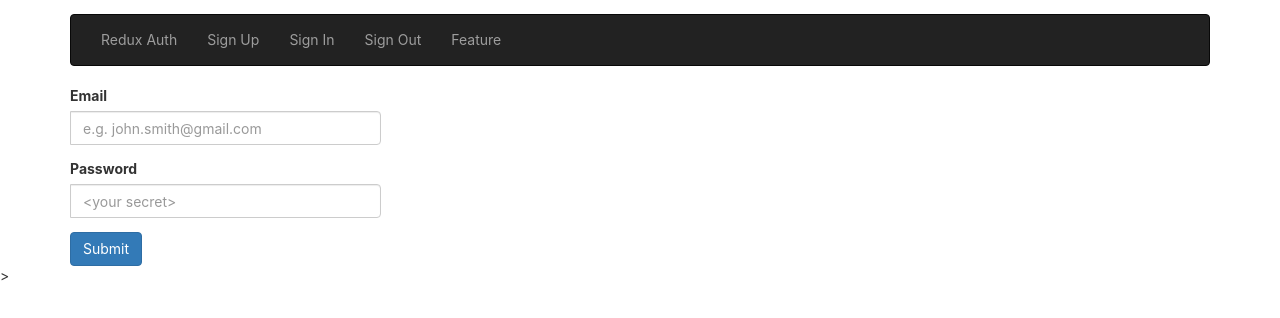
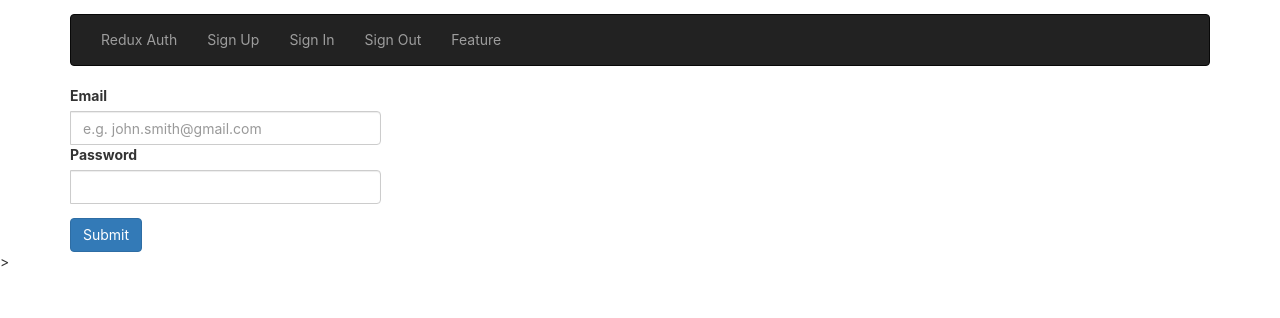
Before and after one commit to WendySanarwanto/udemy-advanced-react-and-redux, a React (Create React App) app in the folder auth/client/: page /signup in a window 1280 px wide. Shown: the top 318 px of the page. Built offline with nearby package versions, Linux system fonts and the light colour scheme.

Commit message:
Implement redux-form on the authForm

```diff
--- a/auth/client/src/components/auth/AuthForm.jsx
+++ b/auth/client/src/components/auth/AuthForm.jsx
@@ -1,23 +1,33 @@
 import React from 'react';
+import { Field, reduxForm } from 'redux-form';
 
 import { fieldTopGapStyle, handCursorStyle } from '../styles';
 
-const AuthForm = () => {
+const InputField = ({ input, label, id, type, placeholder }) => {
+  return (
+    <div className="form-group">
+      <label htmlFor={ id }>{ label }</label>
+      <input {...input } placeholder={ placeholder } type={ type } className="form-control" id={ id } />
+    </div>
+  );
+}
+
+const AuthForm = (props) => {
+  const _onSubmit = (formValues) => {
+    props.onSubmit(formValues);
+  }
+
   return (
     <React.Fragment>
-      <form className="input-group">
-        <div className="form-group">
-          <label htmlFor="inputEmail">Email</label>
-          <input type="email" className="form-control" id="inputEmail" placeholder="e.g. john.smith@gmail.com" />
-        </div>
-        <div className="form-group">
-          <label htmlFor="inputPassword" style={ fieldTopGapStyle } >Password</label>
-          <input type="password" className="form-control" id="inputPassword" placeholder="<your secret>" />
-        </div>
+      <form className="input-group" onSubmit={ props.handleSubmit( _onSubmit ) }>
+        <Field id="inputEmail" name="email" component={ InputField } label="Email" type="email" placeholder="e.g. john.smith@gmail.com"/>
+        <Field id="inputPassword" name="password" component={ InputField } label="Password" type="password"/>
         <button type="submit" className="btn btn-primary" style={ {...fieldTopGapStyle, ...handCursorStyle} }>Submit</button>
       </form>
     </React.Fragment>
   );
 }
 
-export default AuthForm;
+export default reduxForm({
+  form: 'authForm',
+})(AuthForm);
```
